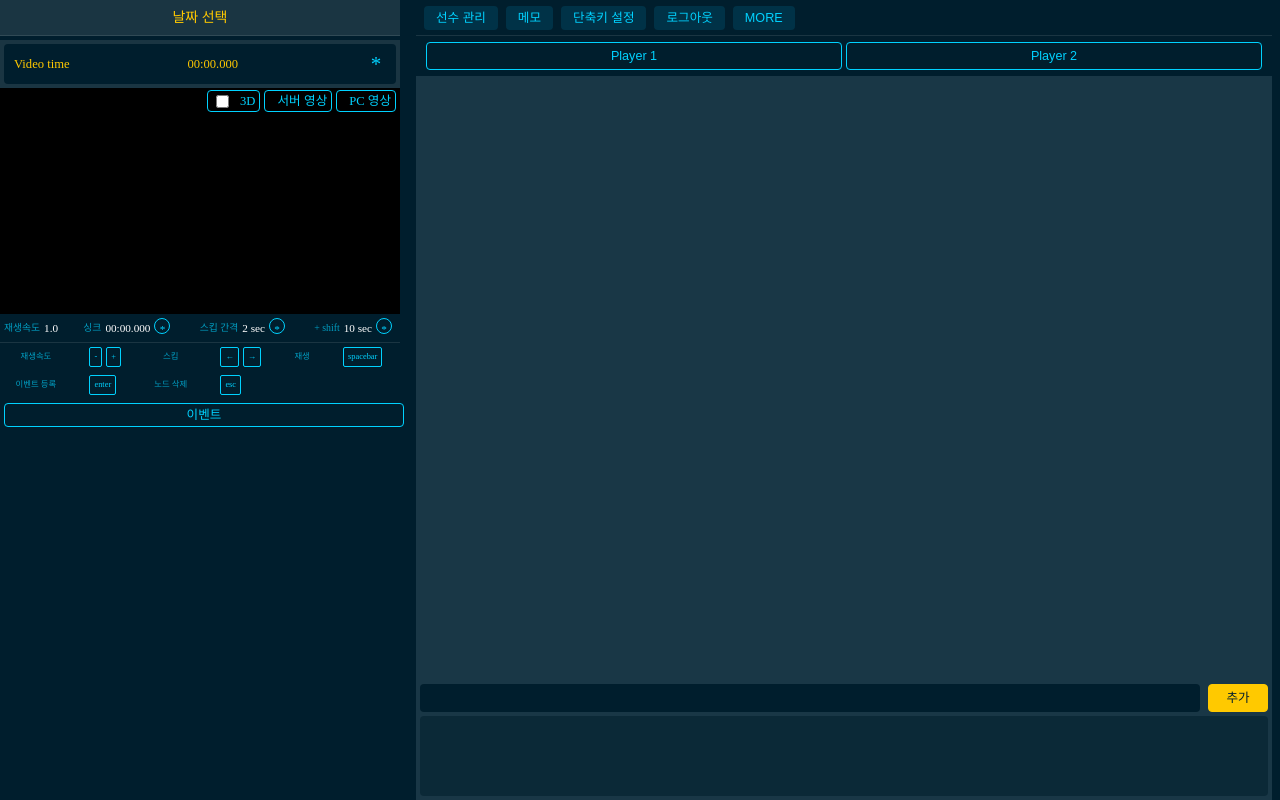
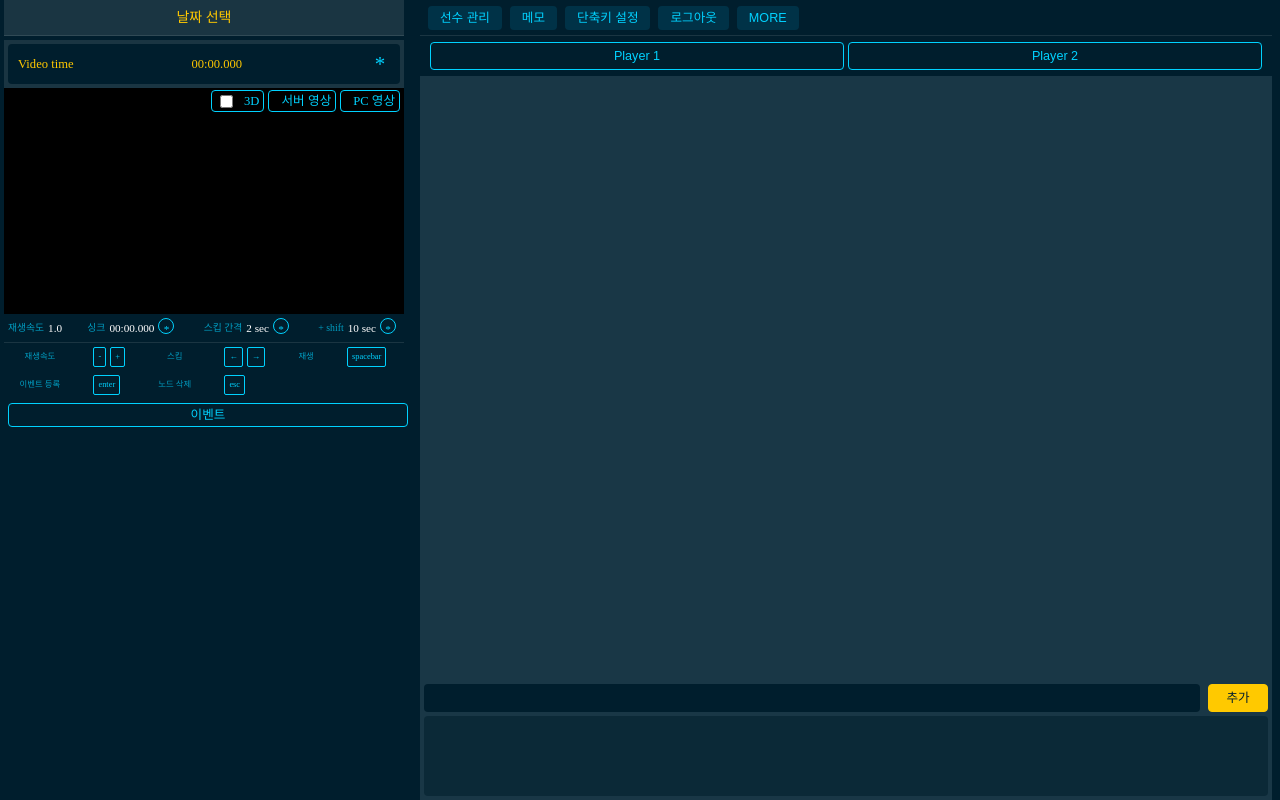
Before and after one commit to jeongbeenson19/myron, a Django app: page /myron/ in a window 1280 px wide. Run offline with Django 4.2, Linux system fonts and the light colour scheme; the visitor is signed in with stand-in values (Sample User, id 1).

Commit message:
비디오 컬럼 margin-left 추가

```diff
--- a/templates/analysis.html
+++ b/templates/analysis.html
@@ -4,7 +4,7 @@
     <div style="width: 100%; height: 100%;">
         <div style="width: 100%; height: 100%;">
             <div class="horizontal expand" style="height: 100%">
-                <div class="video-column">
+                <div class="video-column" style="margin-left: 4px">
                     <div class="button-load-video-wrapper">
                         <div class="button-load-video horizontal">
                             <b>날짜 선택</b>
```
